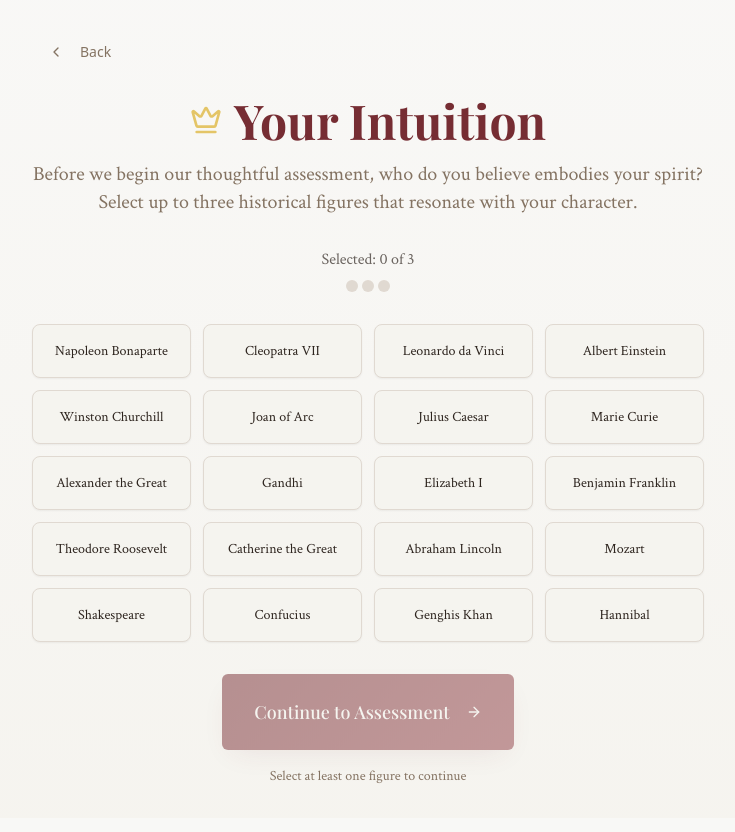
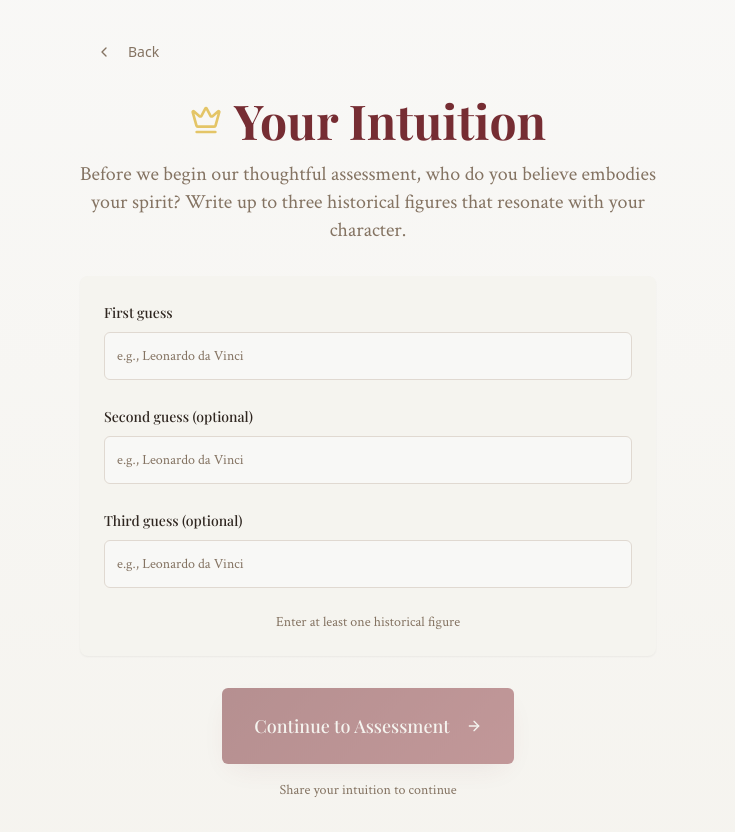
Before and after one commit to ayushsahu247/renaissance-soul-matcher, a React (Vite) app: page / in a window 1280 px wide. Both pictures are taken after a click on the button "Begin Your History Journey". Shown: the whole page, without its empty margins (272-1007 px from the left). Built offline with nearby package versions, Linux system fonts and the light colour scheme; a web font is replaced by a local one.

Commit message:
Update guess input method
Change the guess input from a selection to a text input.

```diff
--- a/src/components/GuessScreen.tsx
+++ b/src/components/GuessScreen.tsx
@@ -1,5 +1,7 @@
 import { useState } from "react";
 import { Button } from "@/components/ui/button";
+import { Input } from "@/components/ui/input";
+import { Label } from "@/components/ui/label";
 import { Card, CardContent } from "@/components/ui/card";
 import { ArrowRight, Crown, ChevronLeft } from "lucide-react";
 
@@ -8,48 +10,27 @@ interface GuessScreenProps {
   onBack: () => void;
 }
 
-const historicalFigures = [
-  "Napoleon Bonaparte",
-  "Cleopatra VII",
-  "Leonardo da Vinci",
-  "Albert Einstein",
-  "Winston Churchill",
-  "Joan of Arc",
-  "Julius Caesar",
-  "Marie Curie",
-  "Alexander the Great",
-  "Gandhi",
-  "Elizabeth I",
-  "Benjamin Franklin",
-  "Theodore Roosevelt",
-  "Catherine the Great",
-  "Abraham Lincoln",
-  "Mozart",
-  "Shakespeare",
-  "Confucius",
-  "Genghis Khan",
-  "Hannibal"
-];
+export const GuessScreen = ({ onComplete, onBack }: GuessScreenProps) => {
+  const [guesses, setGuesses] = useState<string[]>(["", "", ""]);
 
-export const GuessScreen = ({ onComplete, onBack }: GuessScreenProps) => {
-  const [selectedGuesses, setSelectedGuesses] = useState<string[]>([]);
-
-  const handleFigureClick = (figure: string) => {
-    if (selectedGuesses.includes(figure)) {
-      setSelectedGuesses(selectedGuesses.filter(f => f !== figure));
-    } else if (selectedGuesses.length < 3) {
-      setSelectedGuesses([...selectedGuesses, figure]);
-    }
+  const handleInputChange = (index: number, value: string) => {
+    const newGuesses = [...guesses];
+    newGuesses[index] = value;
+    setGuesses(newGuesses);
   };
 
   const handleContinue = () => {
-    onComplete(selectedGuesses);
+    const validGuesses = guesses.filter(guess => guess.trim() !== "");
+    onComplete(validGuesses);
   };
+
+  const filledGuesses = guesses.filter(guess => guess.trim() !== "").length;
+  const hasAnyGuess = filledGuesses > 0;
 
   return (
     <div className="min-h-screen bg-gradient-elegant relative overflow-hidden">
       <div className="relative z-10 min-h-screen flex items-center justify-center px-4 py-8">
-        <div className="max-w-4xl mx-auto">
+        <div className="max-w-2xl mx-auto">
           {/* Back Button */}
           <Button
             variant="ghost"
@@ -68,65 +49,51 @@ export const GuessScreen = ({ onComplete, onBack }: GuessScreenProps) => {
                 Your Intuition
               </h1>
             </div>
-            <p className="text-xl font-crimson text-muted-foreground max-w-2xl mx-auto">
+            <p className="text-xl font-crimson text-muted-foreground max-w-xl mx-auto">
               Before we begin our thoughtful assessment, who do you believe embodies your spirit?
-              Select up to three historical figures that resonate with your character.
+              Write up to three historical figures that resonate with your character.
             </p>
           </div>
 
-          {/* Selection Progress */}
-          <div className="text-center mb-8">
-            <p className="font-crimson text-foreground/70">
-              Selected: {selectedGuesses.length} of 3
-            </p>
-            <div className="flex justify-center mt-2 space-x-1">
-              {[1, 2, 3].map((num) => (
-                <div
-                  key={num}
-                  className={`w-3 h-3 rounded-full transition-colors ${
-                    selectedGuesses.length >= num ? 'bg-History-gold' : 'bg-muted'
-                  }`}
-                />
-              ))}
-            </div>
-          </div>
+          {/* Input Fields */}
+          <Card className="shadow-History border-0 mb-8">
+            <CardContent className="p-6">
+              <div className="space-y-6">
+                {guesses.map((guess, index) => (
+                  <div key={index} className="space-y-2">
+                    <Label
+                      htmlFor={`guess-${index}`}
+                      className="font-playfair font-medium text-foreground"
+                    >
+                      {index === 0 ? "First guess" : index === 1 ? "Second guess (optional)" : "Third guess (optional)"}
+                    </Label>
+                    <Input
+                      id={`guess-${index}`}
+                      value={guess}
+                      onChange={(e) => handleInputChange(index, e.target.value)}
+                      placeholder="e.g., Leonardo da Vinci"
+                      className="font-crimson text-lg h-12 border-muted focus:border-History-gold"
+                    />
+                  </div>
+                ))}
+              </div>
 
-          {/* Historical Figures Grid */}
-          <div className="grid grid-cols-2 md:grid-cols-3 lg:grid-cols-4 gap-3 mb-8">
-            {historicalFigures.map((figure) => {
-              const isSelected = selectedGuesses.includes(figure);
-              const selectionIndex = selectedGuesses.indexOf(figure);
-
-              return (
-                <Card
-                  key={figure}
-                  className={`cursor-pointer transition-all duration-200 hover:shadow-md relative ${
-                    isSelected
-                      ? 'bg-History-gold/10 border-History-gold shadow-md'
-                      : 'hover:border-History-gold/50'
-                  }`}
-                  onClick={() => handleFigureClick(figure)}
-                >
-                  <CardContent className="p-4 text-center">
-                    {isSelected && (
-                      <div className="absolute -top-2 -right-2 w-6 h-6 bg-History-gold rounded-full flex items-center justify-center text-xs font-bold text-History-brown">
-                        {selectionIndex + 1}
-                      </div>
-                    )}
-                    <p className="font-crimson text-sm font-medium text-foreground">
-                      {figure}
-                    </p>
-                  </CardContent>
-                </Card>
-              );
-            })}
-          </div>
+              <div className="mt-6 text-center">
+                <p className="text-sm font-crimson text-muted-foreground">
+                  {filledGuesses === 0
+                    ? "Enter at least one historical figure"
+                    : `${filledGuesses} guess${filledGuesses !== 1 ? 'es' : ''} entered`
+                  }
+                </p>
+              </div>
+            </CardContent>
+          </Card>
 
           {/* Continue Button */}
           <div className="text-center">
             <Button
               onClick={handleContinue}
-              disabled={selectedGuesses.length === 0}
+              disabled={!hasAnyGuess}
               variant="History"
               size="lg"
               className="text-lg px-8 py-6 h-auto"
@@ -135,8 +102,8 @@ export const GuessScreen = ({ onComplete, onBack }: GuessScreenProps) => {
               <ArrowRight className="ml-2 h-5 w-5" />
             </Button>
             <p className="text-sm font-crimson text-muted-foreground mt-4">
-              {selectedGuesses.length === 0
-                ? "Select at least one figure to continue"
+              {!hasAnyGuess
+                ? "Share your intuition to continue"
                 : "Your intuition is noted. Let us discover the truth."
               }
             </p>
```
